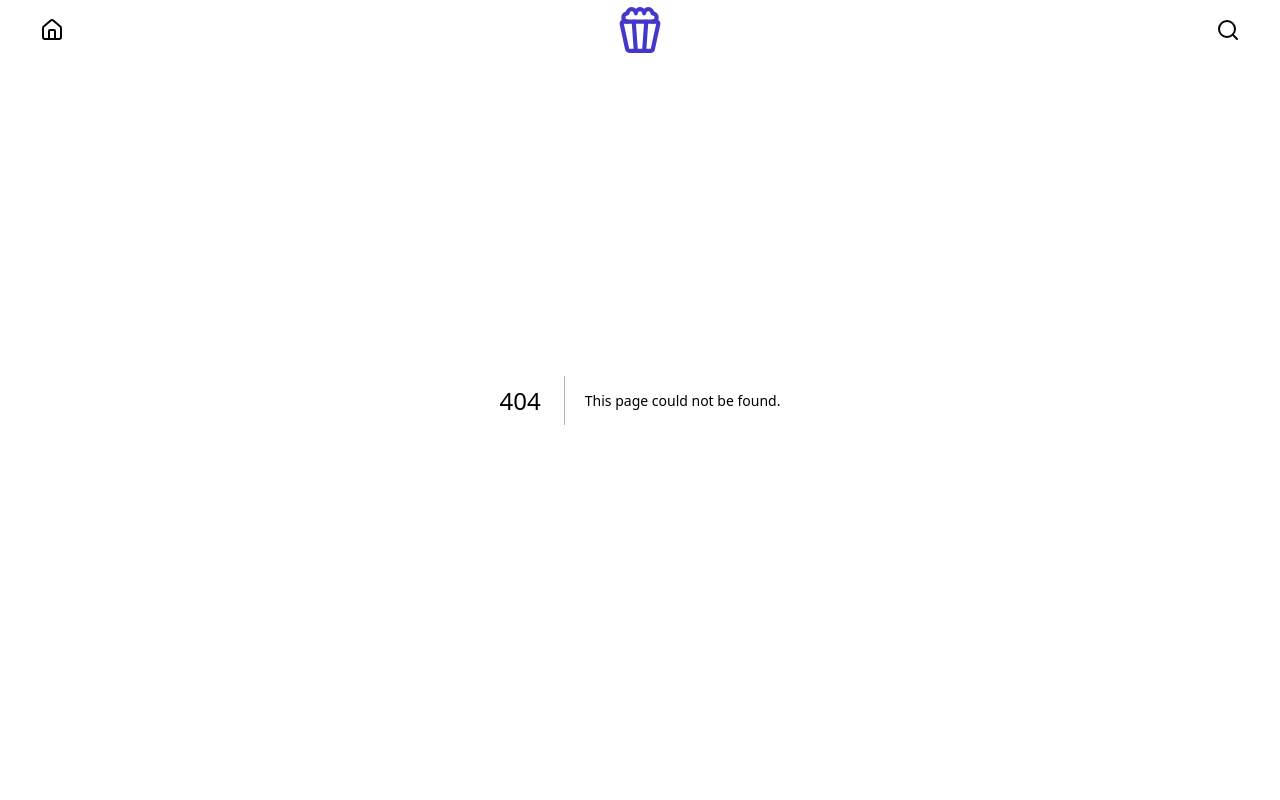
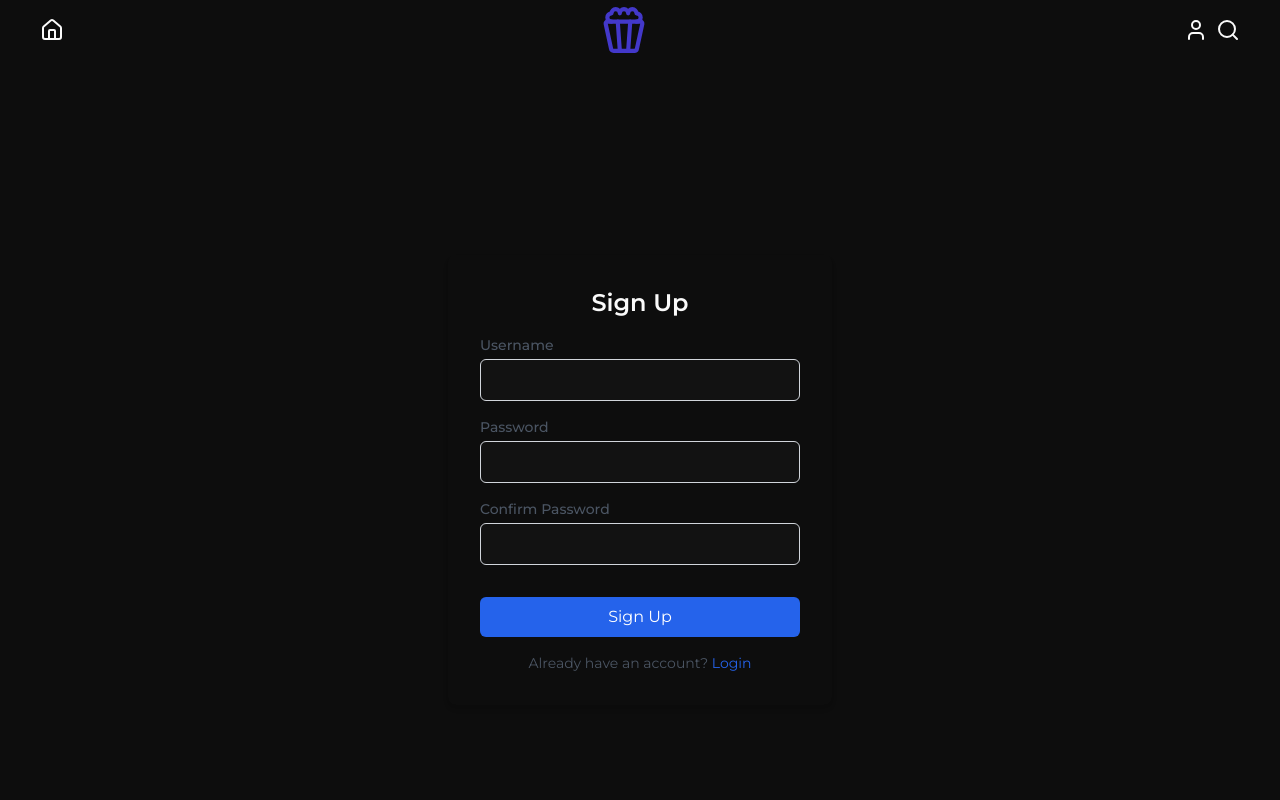
Before and after one commit to Bat-World/movieApp, a Next.js app: page /signup in a window 1280 px wide. Before the commit this address had no page. Shown: the top 800 px of the page. Built offline with nearby package versions, Linux system fonts and the light colour scheme.

Commit message:
connected with backend

```diff
--- a/package.json
+++ b/package.json
@@ -18,6 +18,7 @@
     "axios": "^1.7.9",
     "class-variance-authority": "^0.7.1",
     "clsx": "^2.1.1",
+    "cors": "^2.8.5",
     "embla-carousel-autoplay": "^8.5.2",
     "embla-carousel-react": "^8.5.2",
     "install": "^0.13.0",
--- /dev/null
+++ b/src/app/login/page.tsx
@@ -0,0 +1,101 @@
+"use client";
+import React, { useState } from "react";
+import axios from "axios";
+import { useRouter } from "next/navigation";
+
+const LoginPage = () => {
+  const [email, setEmail] = useState("");
+  const [password, setPassword] = useState("");
+  const [error, setError] = useState("");
+  const [loading, setLoading] = useState(false);
+  const router = useRouter();
+  const handleLogin = async (e) => {
+    e.preventDefault();
+    setLoading(true);
+    setError("");
+
+    try {
+      const response = await axios.post("http://localhost:3000/users/login", {
+        username: email,
+        password,
+      });
+
+      if (response.status === 200) {
+        // If login is successful, store the JWT token
+        const { token } = response.data;
+
+        // Store the token in localStorage (or cookies for better security)
+        localStorage.setItem("auth_token", token);
+
+        // Redirect to a protected route (e.g., dashboard)
+        router.push("/dashboard"); // Change this to your desired route
+      }
+    } catch (error) {
+      console.error("Login error:", error);
+      setError("Invalid username or password.");
+    } finally {
+      setLoading(false);
+    }
+  };
+
+  return (
+    <div className="w-full h-full flex mt-20 items-center justify-center">
+      <div className="p-8 rounded-lg shadow-md w-96">
+        <h2 className="text-2xl font-semibold mb-4 text-center">Login</h2>
+
+        {error && <div className="text-red-500 text-sm mb-4">{error}</div>}
+
+        <form className="space-y-4" onSubmit={handleLogin}>
+          <div>
+            <label htmlFor="username" className="block text-sm font-medium text-gray-600">
+              Username
+            </label>
+            <input
+              type="text"
+              id="username"
+              value={email}
+              onChange={(e) => setEmail(e.target.value)}
+              className="w-full p-2 mt-1 border border-gray-300 rounded-md"
+              required
+            />
+          </div>
+
+          <div>
+            <label htmlFor="password" className="block text-sm font-medium text-gray-600">
+              Password
+            </label>
+            <input
+              type="password"
+              id="password"
+              value={password}
+              onChange={(e) => setPassword(e.target.value)}
+              className="w-full p-2 mt-1 border border-gray-300 rounded-md"
+              required
+            />
+          </div>
+
+          <div className="flex justify-center">
+            <button
+              type="submit"
+              className="w-full bg-blue-600 text-white py-2 rounded-md mt-4 hover:bg-blue-700"
+              disabled={loading}
+            >
+              {loading ? "Logging in..." : "Login"}
+            </button>
+          </div>
+        </form>
+
+        <div className="text-center mt-4">
+          <p className="text-sm text-gray-600">
+            Don't have an account?{" "}
+            <a href="/signup" className="text-blue-600">
+              Sign Up
+            </a>
+          </p>
+        </div>
+      </div>
+    </div>
+  );
+};
+
+export default LoginPage;
--- /dev/null
+++ b/src/app/signup/page.tsx
@@ -0,0 +1,120 @@
+"use client";
+import React, { useState } from "react";
+import axios from "axios";
+
+const SignUpPage = () => {
+  const [username, setUsername] = useState("");
+  const [password, setPassword] = useState("");
+  const [confirmPassword, setConfirmPassword] = useState("");
+  const [error, setError] = useState("");
+  const [loading, setLoading] = useState(false);
+
+  const handleSignUp = async (e) => {
+    e.preventDefault();
+    setLoading(true);
+    setError("");
+
+    if (password !== confirmPassword) {
+      setError("Passwords do not match");
+      setLoading(false);
+      return;
+    }
+
+    try {
+      const response = await axios.post("http://localhost:3000/users", {
+        username,
+        password,
+      });
+
+      // On success, redirect to the login page
+      if (response.status === 201) {
+        console.log("Sign Up successful!");
+        window.location.href = "/login";
+      } else {
+        // Set error if message exists
+        setError(response.data.message || "Something went wrong.");
+      }
+    } catch (err) {
+      // Handle case when error occurs and display a meaningful message
+      setError(err.response?.data?.message || "An error occurred during sign-up.");
+      console.error("Sign-up error:", err);
+    } finally {
+      setLoading(false);
+    }
+  };
+
+  return (
+    <div className="min-h-screen flex items-center justify-center mt-20">
+      <div className="p-8 rounded-lg shadow-md w-96">
+        <h2 className="text-2xl font-semibold mb-4 text-center">Sign Up</h2>
+
+        {error && <div className="text-red-500 text-sm mb-4">{error}</div>}
+
+        <form onSubmit={handleSignUp} className="space-y-4">
+          <div>
+            <label htmlFor="username" className="block text-sm font-medium text-gray-600">
+              Username
+            </label>
+            <input
+              type="text"
+              id="username"
+              value={username}
+              onChange={(e) => setUsername(e.target.value)}
+              className="w-full p-2 mt-1 border border-gray-300 rounded-md"
+              required
+            />
+          </div>
+
+          <div>
+            <label htmlFor="password" className="block text-sm font-medium text-gray-600">
+              Password
+            </label>
+            <input
+              type="password"
+              id="password"
+              value={password}
+              onChange={(e) => setPassword(e.target.value)}
+              className="w-full p-2 mt-1 border border-gray-300 rounded-md"
+              required
+            />
+          </div>
+
+          <div>
+            <label htmlFor="confirmPassword" className="block text-sm font-medium text-gray-600">
+              Confirm Password
+            </label>
+            <input
+              type="password"
+              id="confirmPassword"
+              value={confirmPassword}
+              onChange={(e) => setConfirmPassword(e.target.value)}
+              className="w-full p-2 mt-1 border border-gray-300 rounded-md"
+              required
+            />
+          </div>
+
+          <div className="flex justify-center">
+            <button
+              type="submit"
+              className="w-full bg-blue-600 text-white py-2 rounded-md mt-4 hover:bg-blue-700"
+              disabled={loading}
+            >
+              {loading ? "Signing up..." : "Sign Up"}
+            </button>
+          </div>
+        </form>
+
+        <div className="text-center mt-4">
+          <p className="text-sm text-gray-600">
+            Already have an account?{" "}
+            <a href="/login" className="text-blue-600">
+              Login
+            </a>
+          </p>
+        </div>
+      </div>
+    </div>
+  );
+};
+
+export default SignUpPage;
--- a/src/components/CarouselPart.tsx
+++ b/src/components/CarouselPart.tsx
@@ -51,7 +51,6 @@
               headers: { Authorization: `Bearer ${TMDB_API_TOKEN}` },
             }
           );
-          console.log(logoResponse.data);
 
           const logo = logoResponse.data.logos.find(
             (logo: { iso_639_1: string; file_path: string }) => logo.iso_639_1 === "en"
--- a/src/components/Header.tsx
+++ b/src/components/Header.tsx
@@ -4,15 +4,17 @@
 import { Popcorn } from "lucide-react";
 import { SearchIcon } from "lucide-react";
 import { useRouter } from "next/navigation";
-
+import { User } from "lucide-react";
 
 export const Header = () => {
   const { push } = useRouter();
 
   return (
     <div className="fixed top-0 left-0 w-screen h-[59px] flex justify-center bg-transparent z-[1000]">
-      <div className="header flex items-center h-[59px] w-full px-[20px] justify-between
-       lg:w-90% lg:px-[40px] xl:max-w-[1280px]">
+      <div
+        className="header flex items-center h-[59px] w-full px-[20px] justify-between
+       lg:w-90% lg:px-[40px] xl:max-w-[1280px]"
+      >
         <div className="flex flex-row items-center h-[20px] gap-[8px]">
           <House
             className="cursor-pointer hover:text-[#4338CA]"
@@ -22,11 +24,17 @@
         <div className=" lg:flex w-auto h-[36px] flex-row items-center gap-[8px]">
           <Popcorn className="w-[50px] h-[50px] text-[#4338CA] font-bold" />
         </div>
-
+        <div className="flex flex-row items-center h-[20px] gap-[8px]">
+        <User
+          className="cursor-pointer hover:text-[#4338CA]"
+          onClick={() => push(`/login`)}
+        />
         <SearchIcon
           className="cursor-pointer hover:text-[#4338CA]"
           onClick={() => push(`/genres`)}
         />
+        </div>
+
       </div>
     </div>
   );
```
Also changed, not shown: 1 other file (tests, documents, lock files or other folders).
